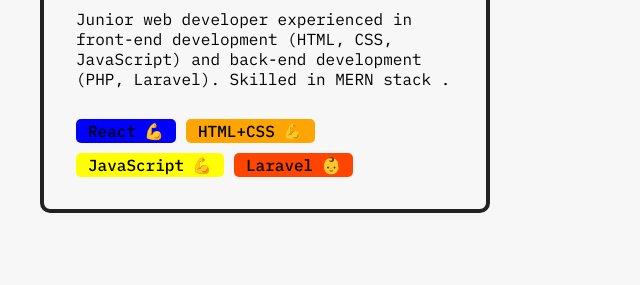
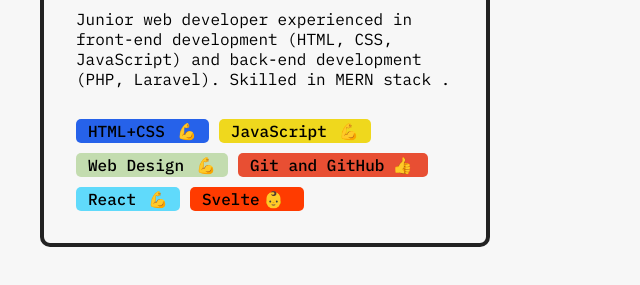
Before and after one commit to Dahbi-Dev/Developer-Card, a React app: page / in a window 1280 px wide. Shown: the part 381-666 px from the top of the page, without its empty margins (0-640 px from the left). Built offline with nearby package versions, Linux system fonts and the light colour scheme.

Commit message:
update code

```diff
--- a/src/index.css
+++ b/src/index.css
@@ -52,6 +52,6 @@
   border-radius: 5px;
   display: flex;
   align-items: center;
-  gap: 8px;
+  gap: 4px;
   font-weight: 500;
 }
--- a/src/index.js
+++ b/src/index.js
@@ -4,7 +4,66 @@
 
 
 
-function App(props) {
+const skills = [
+  {
+    skill: "HTML+CSS",
+    level: "advanced",
+    color: "#2662EA"
+  },
+  {
+    skill: "JavaScript",
+    level: "advanced",
+    color: "#EFD81D"
+  },
+  {
+    skill: "Web Design",
+    level: "advanced",
+    color: "#C3DCAF"
+  },
+  {
+    skill: "Git and GitHub",
+    level: "intermediate",
+    color: "#E84F33"
+  },
+  {
+    skill: "React",
+    level: "advanced",
+    color: "#60DAFB"
+  },
+  {
+    skill: "Svelte",
+    level: "beginner",
+    color: "#FF3B00"
+  }
+];
+
+
+
+
+function SkillList() {
+
+  return (
+    <div className='skill-list'>
+      {skills.map((skill) =>
+        <Skills skills={skill.skill}  color={skill.color} level={skill.level}   /> )}
+
+    </div>
+  )
+}
+
+function Skills({ skills, color, level }) {
+  return (
+    <div className="skill" style={{ backgroundColor: color}}  >
+      <span>{skills}</span>
+      <span>{level === "beginner" && '👶'}</span>
+      <span>{level === "intermediate" && '👍'}</span>
+      <span>{level === "advanced" && '💪'}</span>
+    </div>
+  )
+}
+
+
+function App({key}) {
   return (
     <div className="card">
 
@@ -14,53 +73,32 @@
         <Intro
           name="HOUSSAM DAHBI"
           description="Junior web developer experienced in front-end development (HTML, CSS, JavaScript) and back-end development (PHP, Laravel). Skilled in MERN stack ."
-          />
+        />
 
-        <SkillList />
+        <SkillList  />
 
       </div>
     </div>
   )
 }
-function Skills(props){
-  return(
-    <div className="skill" style={{backgroundColor : props.color}}>
-      <span >{props.skills}</span>
-      <span>{props.emoji}</span>
+function Intro({name, description}) {
+  return (
+    <div>
+      <h1>{name}</h1>
+      <p>{description}</p>
     </div>
   )
 }
 
 
-function SkillList(props) {
+function Avatar({name, image}) {
   return (
-    <div className='skill-list'>
-      <Skills skills="React" emoji="💪" color="blue" />
-      <Skills skills="HTML+CSS" emoji="💪" color="orange" />
-      <Skills skills="JavaScript" emoji="💪" color="yellow" />
-      <Skills skills="Laravel" emoji="👶" color="orangered" />
-
+    <div>
+      <img src={image} alt={name} className='avatar' />
     </div>
   )
 }
 
-
-function Avatar(props) {
-  return (
-    <div>
-      <img src={props.image} alt={props.name} className='avatar' />
-    </div>
-  )
-}
-
-function Intro(props) {
-  return (
-    <div>
-      <h1>{props.name}</h1>
-      <p>{props.description}</p>
-    </div>
-  )
-}
 
 
 const root = ReactDOM.createRoot(document.getElementById('root'));
```
